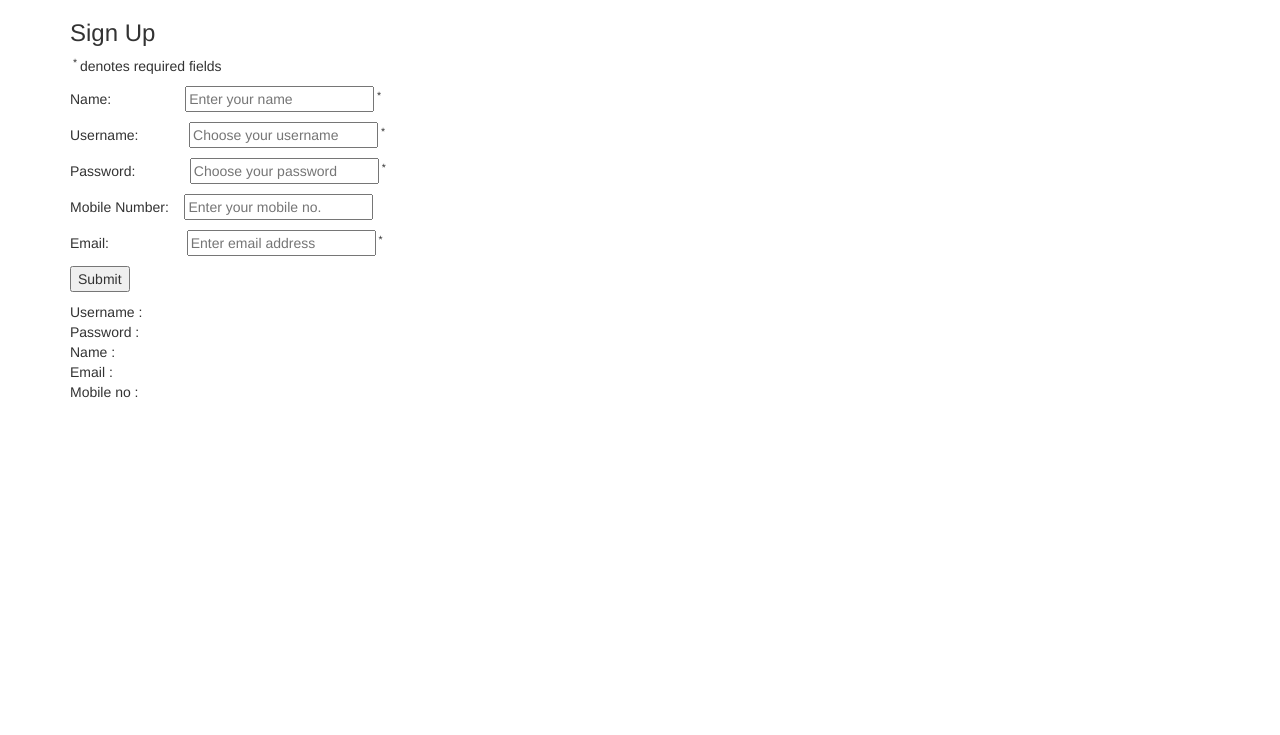
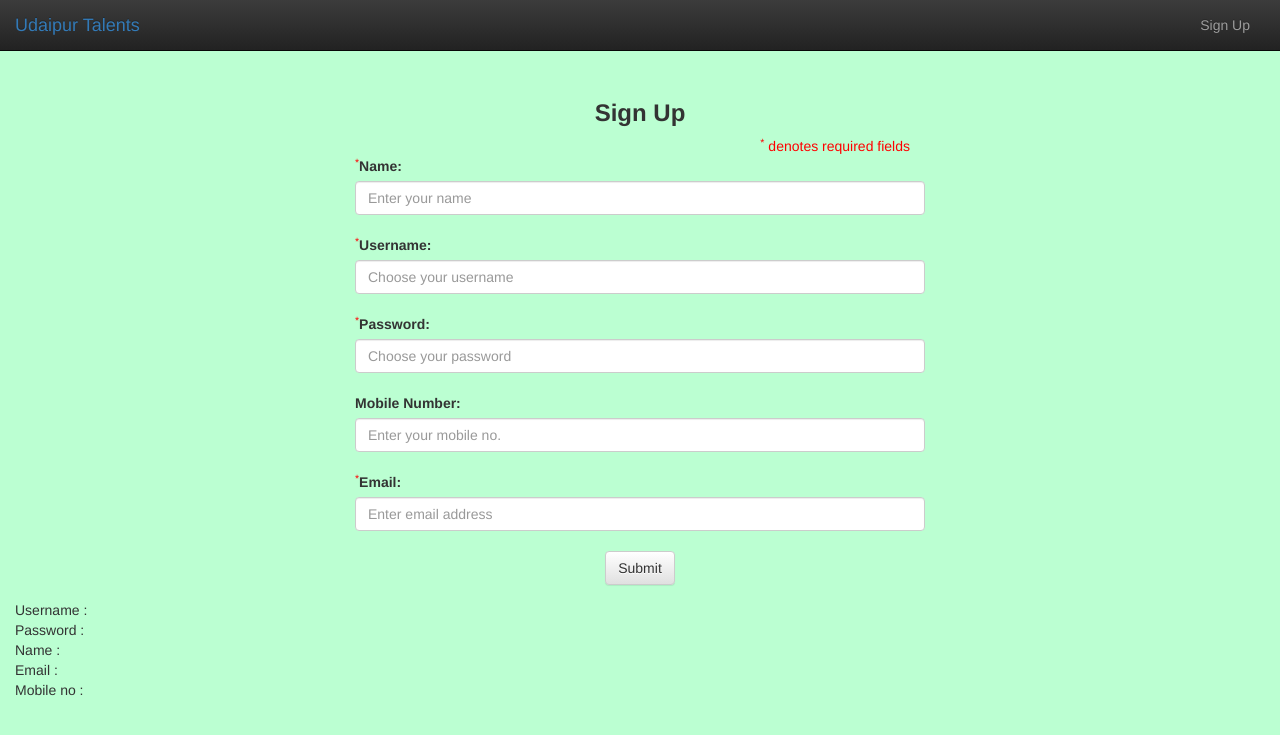
Before and after one commit to SwapneelM/Project1_July2015, a PHP site: page /sign_up.php in a window 1280 px wide. Shown: the top 735 px of the page. Run offline with PHP 8.4, Linux system fonts and the light colour scheme; the visitor is signed in with stand-in values (Sample User, id 1).

Commit message:
CSS edited

```diff
--- a/header.php
+++ b/header.php
@@ -90,7 +90,6 @@
 			<li><div style="position:absolute;margin-top:-10px;left:80px;">
 				<a href="/Project1_July2015/wall.php"><?php echo "<br>" . $_SESSION["name"];?>'s Wall</a>
 			</div></li>
-
 			<li><div style="position:absolute;margin-top:10px;right:20px;">
 				<a href="logout.php">Logout</a>
 			</div></li>
--- a/index_header.php
+++ b/index_header.php
@@ -12,16 +12,16 @@
 
 <body>
 
-	<nav class="navbar navbar-inverse navbar-fixed-top">
-		<div class="container-fluid">
+	<nav class='navbar navbar-inverse navbar-fixed-top'>
+		<div class='container-fluid'>
 
-			<div class="navbar-brand">
-				<a href="#">Udaipur Talents</a>
+			<div class='navbar-brand'>
+				<a href="index.php">Udaipur Talents</a>
 			</div>
 
-			<div style="float:right">
-				<ul class="nav navbar-nav">
-					<li><a href="sign_up.php">sdds</a></li>
+			<div style="float:right;">
+				<ul class='nav navbar-nav'>
+					<li><a href="sign_up.php">Sign Up</a></li>
 				<ul>
 			</div>
 		</div>
--- a/sign_up.php
+++ b/sign_up.php
@@ -9,70 +9,53 @@
 <link rel="stylesheet" href="https://maxcdn.bootstrapcdn.com/bootstrap/3.3.5/css/bootstrap.min.css" integrity="sha512-dTfge/zgoMYpP7QbHy4gWMEGsbsdZeCXz7irItjcC3sPUFtf0kuFbDz/ixG7ArTxmDjLXDmezHubeNikyKGVyQ==" crossorigin="anonymous">
 <link rel="stylesheet" href="https://maxcdn.bootstrapcdn.com/bootstrap/3.3.5/css/bootstrap-theme.min.css" integrity="sha384-aUGj/X2zp5rLCbBxumKTCw2Z50WgIr1vs/PFN4praOTvYXWlVyh2UtNUU0KAUhAX" crossorigin="anonymous">
 
-<body>
-	<div class="container">
-
 	<?php
 		require_once'db_connect.php';
+		include('index_header.php');
 		//if($_SESSION["login"]==0)
 		//echo $_SESSION["message"]."<br>";
 		$username=$password=$mobile_no=$name=$email="";
 		$username_Err=$password_Err=$mobile_no_Err=$name_Err=$email_Err="";
 
-		function test_input($data)
-		{
+		function test_input($data) {
 		   $data = trim($data);
 		   $data = stripslashes($data);
 		   $data = htmlspecialchars($data);
 		   return $data;
 		}
 
-		if ($_SERVER["REQUEST_METHOD"]=="POST")
-		{
+		if ($_SERVER["REQUEST_METHOD"]=="POST") {
 			$username=$_POST["username"];
 			$password=$_POST["password"];
 			$name=$_POST["name"];
 			$mobile_no=$_POST["mobile_no"];
 			$email=$_POST["email"];
 
-			if (empty($_POST["username"]))
-		   {
+			if (empty($_POST["username"])) {
 				$username_Err = "Username is required";
-		   	}
-		   else
-		   {
+		   	} else {
 		   		$username = test_input($_POST["username"]);
 		     	// check if name only contains letters and whitespace
-		   		if (!preg_match("/^[a-zA-Z ]*$/",$username))
-		   		{
+		   		if (!preg_match("/^[a-zA-Z ]*$/",$username)) {
 		       	$username_Err = "Only letters and white space allowed";
 		    	}
 		    }
 
-		    if (empty($_POST["password"]))
-		    {
+		    if(empty($_POST["password"])) {
 		    	$password_Err = "Password is required";
-		   	}
-		   	else
-		   	{
+		   	} else {
 		     	$password=$_POST["password"];
 			}
 
-			if (empty($_POST["name"]))
-		    {
+			if (empty($_POST["name"])) {
 		    	$name_Err = "Name is required";
-		   	}
-		   	else
-		   	{
+		   	} else {
 		     	$name = test_input($_POST["name"]);
 			}
 
-			if (empty($_POST["email"]))
-			{
+			if (empty($_POST["email"])) {
      			$email_Err = "Email is required";
-   			}
-   			else
-   			{
+   			} else {
      			$email = $_POST["email"];
      			// check if e-mail address is well-formed
      			/*if (!filter_var($email, FILTER_VALIDATE_EMAIL))
@@ -83,41 +66,50 @@
 		}
 	?>
 
+	<body style="background-color:#bbffd2;"><br>
+		<div class='container'>
 		<!--#6-->
+			<br><br>
+			<div class="col-md-3"></div>
+			<div class="col-md-6">
+				<div>
+					<br><center><h3 class="row"><b>Sign Up</b></h3></center><div class="pull-right"><span style="color:red"><sup>*</sup>&nbsp;denotes required fields</div></span><br>
 
-	<h3>Sign Up</h3>
-	<form name="sign_up_details" onsubmit="document.getElementById('submit_button').disabled = 1;">
-		<p><sup>&nbsp;*&nbsp;</sup>denotes required fields</p>
-		<p>Name:&nbsp;&nbsp;&nbsp;&nbsp;&nbsp;&nbsp;&nbsp;&nbsp;&nbsp;&nbsp;&nbsp;&nbsp;&nbsp;&nbsp;&nbsp;&nbsp;&nbsp;&nbsp;&nbsp;<input type="text" name="name" placeholder="Enter your name"></input><sup>&nbsp;*</sup><?php echo $name_Err;?></p>
 
-		<p>Username:&nbsp;&nbsp;&nbsp;&nbsp;&nbsp;&nbsp;&nbsp;&nbsp;&nbsp;&nbsp;&nbsp;&nbsp;&nbsp;<input type="text" name="username" placeholder="Choose your username"></input><sup>&nbsp;*</sup><?php echo $username_Err;?></p>
+					<form class="form-horizontal" name="sign_up_details" onsubmit="document.getElementById('submit').disabled = 1;">
 
-		<p>Password:&nbsp;&nbsp;&nbsp;&nbsp;&nbsp;&nbsp;&nbsp;&nbsp;&nbsp;&nbsp;&nbsp;&nbsp;&nbsp;&nbsp;<input type="password" name="password" placeholder="Choose your password"></input><sup>&nbsp;*</sup><?php echo $password_Err;?></p>
+						<div class="form-group">
+							<div><span style="color:red;"><sup>*</sup></span><label for="name">Name:</label><span class="pull-right" style="color:red"><?php echo $name_Err;?></span><input class="form-control" type="text" name="name" placeholder="Enter your name"></input></div><br>
 
-		<!--<p>Date of Birth:&nbsp;&nbsp;&nbsp;&nbsp;&nbsp;&nbsp;&nbsp;&nbsp;&nbsp;<input></input></p>-->
+							<div><span style="color:red;"><sup>*</sup></span><label for="username">Username:</label><span class="pull-right" style="color:red"><?php echo $username_Err;?></span><input class="form-control" type="text" name="username" placeholder="Choose your username"></input></div><br>
 
-		<p>Mobile Number:&nbsp;&nbsp;&nbsp;&nbsp;<input type="text" name="mobile_no" placeholder="Enter your mobile no."></input></p><!--<?php echo $mobile_no_Err;?>-->
+							<div><span style="color:red;"><sup>*</sup></span><label for="password">Password:</label><span class="pull-right" style="color:red"><?php echo $password_Err;?></span><input class="form-control" type="password" name="password" placeholder="Choose your password"></input></div><br>
 
-		<p>Email:&nbsp;&nbsp;&nbsp;&nbsp;&nbsp;&nbsp;&nbsp;&nbsp;&nbsp;&nbsp;&nbsp;&nbsp;&nbsp;&nbsp;&nbsp;&nbsp;&nbsp;&nbsp;&nbsp;&nbsp;<input type="text" name="email" placeholder="Enter email address"></input><sup>&nbsp;*</sup><?php echo $email_Err;?></p>
+							<!--<p>Date of Birth:<input></input></p>-->
 
-		<p><input type="submit" name="submit" value="Submit" formmethod="POST" formaction="sign_up.php"></input>
+							<div><label for="mobile_no">Mobile Number:</label><input class="form-control" type="text" name="mobile_no" placeholder="Enter your mobile no."></input></div><br><!--<?php //echo $mobile_no_Err;?>-->
 
+							<div><span style="color:red;"><sup>*</sup></span><label for="email">Email:</label><span class="pull-right" style="color:red"><?php echo $email_Err;?></span><input class="form-control" type="text" name="email" placeholder="Enter email address"></input></div><br>
+
+							<div><center><input class="btn btn-default" type="submit" name="submit" value="Submit" formmethod="POST" formaction="sign_up.php"></input></center></div>
+						</div>
 					</form>
-
+				</div>
+			</div>
+			<div class="col-md-3"></div>
+		</div>
 		<!--#4-->
-
+		<div class="container-fluid">
 			<?php
-
+				$register="";
 				echo "Username : ". $username . "<br> Password : " . $password . "<br> Name : " . $name . "<br> Email : " . $email . "<br> Mobile no : " . $mobile_no . "<br>";
 
 				//echo "<br> EMAIL ERR" . $email_Err . "???<br>";
-		if ($_SERVER["REQUEST_METHOD"]=="POST")
-		{
-			if($username_Err==""&&$password_Err==""&&$name_Err=="")//&&$email_Err="")
-			{
+				if ($_SERVER["REQUEST_METHOD"]=="POST"){
+					if($username_Err==""&&$password_Err==""&&$name_Err==""){
 						$ip_add=$_SERVER['REMOTE_ADDR'];
 						echo "<br>Creating user " . $name . "<br>";
-				$stmt = $connect->prepare("INSERT INTO users (name, username, password, email, mob_no, ip_address) VALUES (:name, :username, :password, :email, :mobile_no, :ip_add)");
+						$stmt = $connect->prepare("INSERT INTO users (name, username, password, email, mobile_no, ip_address) VALUES (:name, :username, :password, :email, :mobile_no, :ip_add)");
 						$stmt->bindParam(':name', $name);
 						$stmt->bindParam(':username', $username);
 						$stmt->bindParam(':password', $password);
@@ -127,10 +119,9 @@
 
 
 						$stmt->execute();
-				echo "<b> Registration Successful</b><br>";
+						$registered="Registration Successful";
 
-				try
-				{
+						try{
 
 						    $sql="SELECT password FROM users where username = '$username'";
 							$q=$connect->prepare($sql);
@@ -141,18 +132,17 @@
 							$db_password=$q2['password'];
 							echo "<br><b>" . $db_password . "</b>";
 							}
-				catch (PDOException $e)
-				{
+						catch (PDOException $e){
 							echo "<br>"."Connection failed: " . $e->getMessage();
 						}
 					}
-					else
-					{
+							else{
 								echo "<br> Invalid Email format. " . $email_Err . "<br>";
 								echo "<br> Unable to process details.<br>";
 							}
 				}
 			?>
 		</div>
+	</div>
 </body>
 </html>
```
Also changed, not shown: home_page.php (+6 -13 lines), index.php (+20 -12 lines), login_limiter.php (+11 -21 lines), wall.php (+4 -8 lines), 1 other file. Lines whose indentation alone changed are shown as unchanged.
